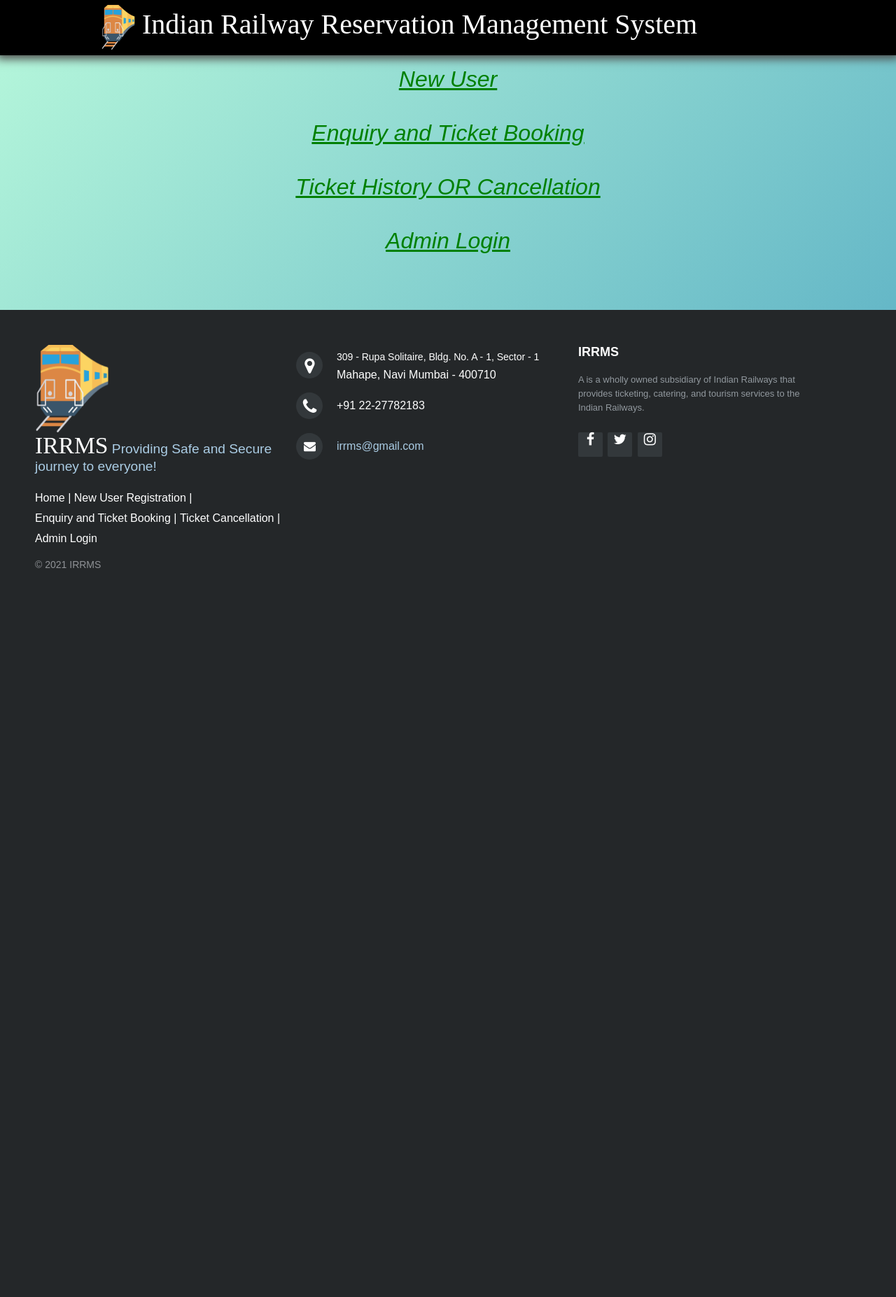
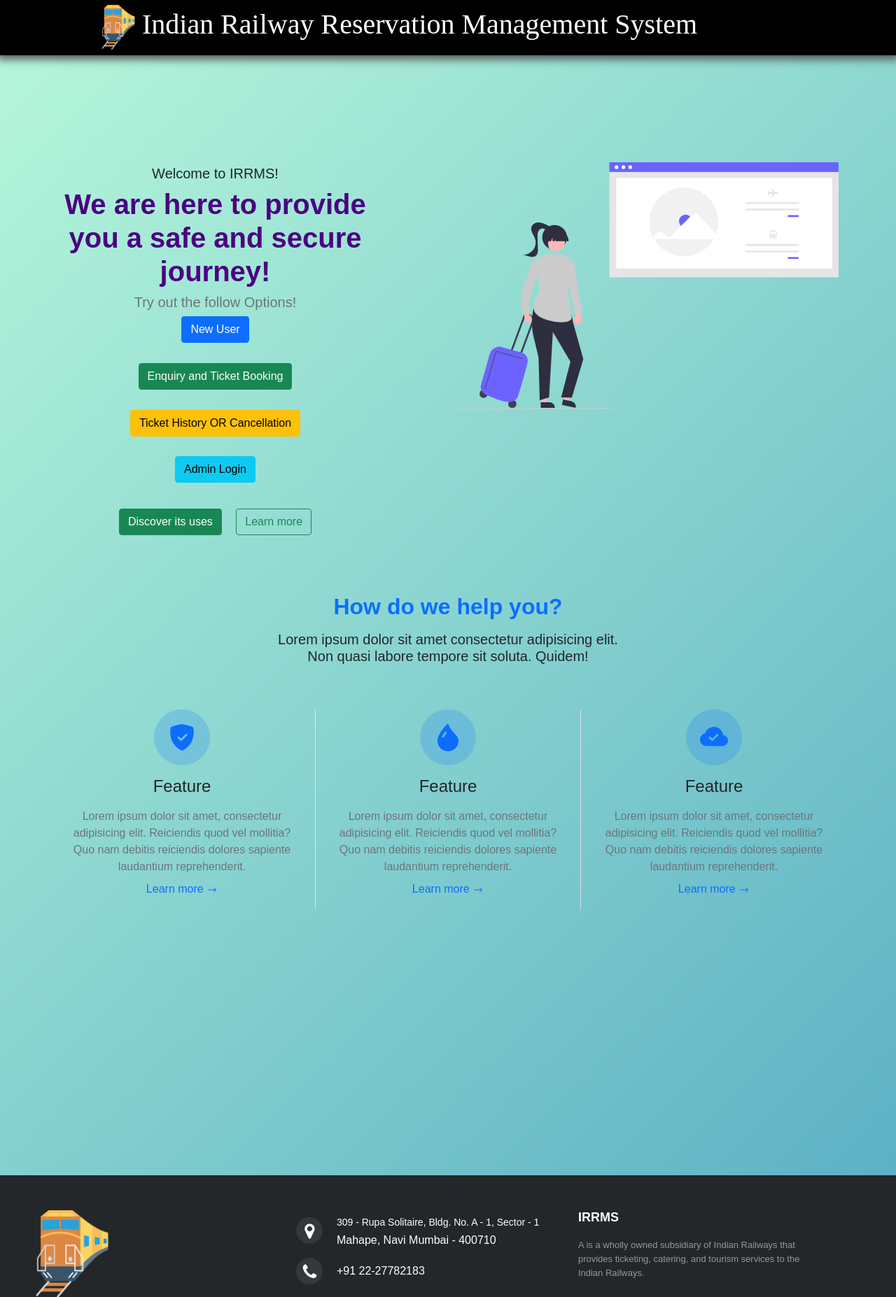
Before and after one commit to AlacritousCreature/Railway_Reservation_Mangement_System, a PHP site: page /railway/ in a window 1280 px wide. Shown: the top 1854 px of the page at 70% size. Before the commit the page ends 812 px from the top, so only its background shows below. Run offline with PHP 8.4, Linux system fonts and the light colour scheme; some libraries are stand-ins or nearby versions; some web fonts are replaced.

Commit message:
quitesome decoration done(hairs colored)

```diff
--- a/railway/admin_login_1.php
+++ b/railway/admin_login_1.php
@@ -24,8 +24,7 @@
 
 <body style="background-image: linear-gradient(-225deg, #B7F8DB 0%, #50A7C2 100%);">
     <div id="navid"></div>
-
-
+    <div class="container" style="padding-top:10rem;">
         <div align="center">
             <?php
 
@@ -37,6 +36,9 @@
 
             ?>
             <br><a href="index.htm">Go to Home Page!!! </a> You'll be Logged Out!!!
+
+
+        </div>
     </div>
     <div id="footid"></div>
 </body>
--- a/railway/cancel.php
+++ b/railway/cancel.php
@@ -24,6 +24,7 @@
 
 <body style="background-image: linear-gradient(-225deg, #B7F8DB 0%, #50A7C2 100%);">
     <div id="navid"></div>
+    <div class="container" style="padding-top:10rem;">
         <?php
 
         session_start();
@@ -37,7 +38,7 @@
         $sql = " UPDATE resv SET status ='CANCELLED' WHERE resv.pnr='" . $pnr . "' AND resv.id='" . $uid . "' ";
 
         if ($conn->query($sql) === TRUE) {
-        echo "Cancellation Successful!!!";
+            echo "<h4>Cancellation Successful!!!</h4>";
         } else {
             echo "<br><br>Error:" . $conn->error;
         }
@@ -46,6 +47,7 @@
 
         $conn->close();
         ?>
+    </div>
     <div id="footid"></div>
 </body>
 
--- a/railway/index.htm
+++ b/railway/index.htm
@@ -42,15 +42,193 @@
 
 <body style="background-image: linear-gradient(-225deg, #B7F8DB 0%, #50A7C2 100%);">
     <div id="navid"></div>
-    <div align="CENTER">
-        <h1 style="color: red;">RAILWAY RESERVATION SYSTEM</h1>
-        <div>
-            <h2 style="font-style: italic;"><br><a href="new_user_form.html">New User </a><br>
-                <br><a href="enquiry.php">Enquiry and Ticket Booking </a><br>
-                <br><a href="user_login.htm">Ticket History OR Cancellation </a><br>
-                <br><a href="admin_login.php">Admin Login </a><br></h2>
+    <section class="h-100" style="padding-top:1rem;">
+        <div class="position-absolute h-100 w-100" style="
+            z-index: -1;
+            background-repeat: no-repeat;
+            background-attachment: fixed;
+            background-size: cover;
+            background-position: center;
+        "></div>
+        <div class="container h-100 py-5">
+            <div class="row h-100 justify-content-between align-items-center">
+                <div class="col-lg-5 h-50">
+                    <div class="d-flex flex-column h-100 justify-content-between text-center text-lg-left">
+                        <h5 style="font-weight-bold">Welcome to IRRMS!</h5>
+                        <h1 class="font-weight-bold" style="color:indigo;">
+                            We are here to provide you a safe and secure journey!
+                        </h1>
+                        <h5 class="text-muted font-weight-normal">
+                            Try out the follow Options!
+                        </h5>
+                        <h4>
+                            <a href="new_user_form.html"><button type="button" class="btn btn-primary" >New User</button></a>
+                            <br><br>
+                            <a href="enquiry.php"><button type="button" class="btn btn-success" >Enquiry and Ticket Booking</button></a>
+                            <br><br>
+                            <a href="user_login.htm"><button type="button" class="btn btn-warning" >Ticket History OR Cancellation </button></a>
+                            <br><br>
+                            <a href="admin_login.php"><button type="button" class="btn btn-info" >Admin Login</button></a>
+                            <br><br>
+                        </h4>
+                        <div class="padding-top:5rem;">
+                            <div class="btn btn btn-success">
+                                Discover its uses
+                            </div>
+                            <div class="btn btn ml-3 btn-outline-success">
+                                Learn more
+                            </div>
+                        </div>
+                    </div>
+                </div>
+                <div class="col-lg-6 mt-4 mt-lg-0">
+                    <img src="public/assets/travel.svg" class="h-100 w-100" alt="">
+                </div>
+            </div>
         </div>
-    </div>
+    </section>
+
+
+
+
+    <section class="h-100" syle="padding-top:3rem;">
+        <div class="container py-5">
+            <div class="d-flex flex-column justify-content-center align-items-center text-center">
+                <div class="col-sm-6">
+                    <h2 class="font-weight-bold text-primary">
+                        How do we help you?
+                    </h2>
+                    <h5 class="font-weight-normal mt-3 mb-5">
+                        Lorem ipsum dolor sit amet consectetur adipisicing elit. Non quasi labore tempore sit soluta. Quidem!
+                    </h5>
+                </div>
+                <div class="my-3">
+                    <div class="row">
+                        <div class="col-md-4">
+                            <div class="d-flex flex-column justify-content-around align-items-center rounded p-3">
+                                <span class="mb-3 p-4 text-primary" style="position: relative">
+                                    <div class="position-absolute rounded-pill bg-primary" style="
+                                            opacity: 0.2;
+                                            width: 5em;
+                                            height: 5em;
+                                            transform: translate(
+                                                -50%,
+                                                -50%
+                                            );
+                                        "></div>
+                                    <div class="position-absolute" style="
+                                            width: 2.5em;
+                                            height: 2.5em;
+                                            transform: translate(
+                                                -50%,
+                                                -50%
+                                            );
+                                        ">
+                                        <svg width="100%" height="100%" viewBox="0 0 16 16" class="bi bi-cloud-check-fill" fill="currentColor" xmlns="http://www.w3.org/2000/svg">
+                                            <path fill-rule="evenodd" d="M8 .5c-.662 0-1.77.249-2.813.525a61.11 61.11 0 0 0-2.772.815 1.454 1.454 0 0 0-1.003 1.184c-.573 4.197.756 7.307 2.368 9.365a11.192 11.192 0 0 0 2.417 2.3c.371.256.715.451 1.007.586.27.124.558.225.796.225s.527-.101.796-.225c.292-.135.636-.33 1.007-.586a11.191 11.191 0 0 0 2.418-2.3c1.611-2.058 2.94-5.168 2.367-9.365a1.454 1.454 0 0 0-1.003-1.184 61.09 61.09 0 0 0-2.772-.815C9.77.749 8.663.5 8 .5zm2.854 6.354a.5.5 0 0 0-.708-.708L7.5 8.793 6.354 7.646a.5.5 0 1 0-.708.708l1.5 1.5a.5.5 0 0 0 .708 0l3-3z"></path>
+                                        </svg>
+                                    </div>
+                                </span>
+                                <h4 class="mt-3">Feature</h4>
+                                <div class="text-muted my-2">
+                                    Lorem ipsum dolor sit amet, consectetur adipisicing elit. Reiciendis quod vel mollitia? Quo nam debitis reiciendis dolores sapiente laudantium reprehenderit.
+                                </div>
+                                <a href="#" class="link-primary" style="text-decoration: none">
+                                    <span class="text-primary">
+                                        Learn more
+                                        <svg width="1em" height="1em" viewBox="0 0 16 16" class="bi bi-arrow-right" fill="currentColor" xmlns="http://www.w3.org/2000/svg">
+                                            <path fill-rule="evenodd" d="M10.146 4.646a.5.5 0 0 1 .708 0l3 3a.5.5 0 0 1 0 .708l-3 3a.5.5 0 0 1-.708-.708L12.793 8l-2.647-2.646a.5.5 0 0 1 0-.708z"></path>
+                                            <path fill-rule="evenodd" d="M2 8a.5.5 0 0 1 .5-.5H13a.5.5 0 0 1 0 1H2.5A.5.5 0 0 1 2 8z"></path>
+                                        </svg>
+                                    </span>
+                                </a>
+                            </div>
+                        </div>
+                        <div class="col-md-4 border-right border-left">
+                            <div class="d-flex flex-column justify-content-around align-items-center rounded p-3">
+                                <span class="mb-3 p-4 text-primary" style="position: relative">
+                                    <div class="position-absolute rounded-pill bg-primary" style="
+                                            opacity: 0.2;
+                                            width: 5em;
+                                            height: 5em;
+                                            transform: translate(
+                                                -50%,
+                                                -50%
+                                            );
+                                        "></div>
+                                    <div class="position-absolute" style="
+                                            width: 2.5em;
+                                            height: 2.5em;
+                                            transform: translate(
+                                                -50%,
+                                                -50%
+                                            );
+                                        ">
+                                        <svg width="100%" height="100%" viewBox="0 0 16 16" class="bi bi-cloud-check-fill" fill="currentColor" xmlns="http://www.w3.org/2000/svg">
+                                            <path fill-rule="evenodd" d="M8 16a6 6 0 0 0 6-6c0-1.655-1.122-2.904-2.432-4.362C10.254 4.176 8.75 2.503 8 0c0 0-6 5.686-6 10a6 6 0 0 0 6 6zM6.646 4.646c-.376.377-1.272 1.489-2.093 3.13l.894.448c.78-1.559 1.616-2.58 1.907-2.87l-.708-.708z"></path>
+                                        </svg>
+                                    </div>
+                                </span>
+                                <h4 class="mt-3">Feature</h4>
+                                <div class="text-muted my-2">
+                                    Lorem ipsum dolor sit amet, consectetur adipisicing elit. Reiciendis quod vel mollitia? Quo nam debitis reiciendis dolores sapiente laudantium reprehenderit.
+                                </div>
+                                <a href="#" class="link-primary" style="text-decoration: none">
+                                    <span class="text-primary">
+                                        Learn more
+                                        <svg width="1em" height="1em" viewBox="0 0 16 16" class="bi bi-arrow-right" fill="currentColor" xmlns="http://www.w3.org/2000/svg">
+                                            <path fill-rule="evenodd" d="M10.146 4.646a.5.5 0 0 1 .708 0l3 3a.5.5 0 0 1 0 .708l-3 3a.5.5 0 0 1-.708-.708L12.793 8l-2.647-2.646a.5.5 0 0 1 0-.708z"></path>
+                                            <path fill-rule="evenodd" d="M2 8a.5.5 0 0 1 .5-.5H13a.5.5 0 0 1 0 1H2.5A.5.5 0 0 1 2 8z"></path>
+                                        </svg>
+                                    </span>
+                                </a>
+                            </div>
+                        </div>
+                        <div class="col-md-4">
+                            <div class="d-flex flex-column justify-content-around align-items-center rounded p-3">
+                                <span class="mb-3 p-4 text-primary" style="position: relative">
+                                    <div class="position-absolute rounded-pill bg-primary" style="
+                                            opacity: 0.2;
+                                            width: 5em;
+                                            height: 5em;
+                                            transform: translate(
+                                                -50%,
+                                                -50%
+                                            );
+                                        "></div>
+                                    <div class="position-absolute" style="
+                                            width: 2.5em;
+                                            height: 2.5em;
+                                            transform: translate(
+                                                -50%,
+                                                -50%
+                                            );
+                                        ">
+                                        <svg width="100%" height="100%" viewBox="0 0 16 16" class="bi bi-cloud-check-fill" fill="currentColor" xmlns="http://www.w3.org/2000/svg">
+                                            <path fill-rule="evenodd" d="M8 2a5.53 5.53 0 0 0-3.594 1.342c-.766.66-1.321 1.52-1.464 2.383C1.266 6.095 0 7.555 0 9.318 0 11.366 1.708 13 3.781 13h8.906C14.502 13 16 11.57 16 9.773c0-1.636-1.242-2.969-2.834-3.194C12.923 3.999 10.69 2 8 2zm2.354 4.854a.5.5 0 0 0-.708-.708L7 8.793 5.854 7.646a.5.5 0 1 0-.708.708l1.5 1.5a.5.5 0 0 0 .708 0l3-3z"></path>
+                                        </svg>
+                                    </div>
+                                </span>
+                                <h4 class="mt-3">Feature</h4>
+                                <div class="text-muted my-2">
+                                    Lorem ipsum dolor sit amet, consectetur adipisicing elit. Reiciendis quod vel mollitia? Quo nam debitis reiciendis dolores sapiente laudantium reprehenderit.
+                                </div>
+                                <a href="#" class="link-primary" style="text-decoration: none">
+                                    <span class="text-primary">
+                                        Learn more
+                                        <svg width="1em" height="1em" viewBox="0 0 16 16" class="bi bi-arrow-right" fill="currentColor" xmlns="http://www.w3.org/2000/svg">
+                                            <path fill-rule="evenodd" d="M10.146 4.646a.5.5 0 0 1 .708 0l3 3a.5.5 0 0 1 0 .708l-3 3a.5.5 0 0 1-.708-.708L12.793 8l-2.647-2.646a.5.5 0 0 1 0-.708z"></path>
+                                            <path fill-rule="evenodd" d="M2 8a.5.5 0 0 1 .5-.5H13a.5.5 0 0 1 0 1H2.5A.5.5 0 0 1 2 8z"></path>
+                                        </svg>
+                                    </span>
+                                </a>
+                            </div>
+                        </div>
+                    </div>
+                </div>
+            </div>
+        </div>
+    </section>
     <div id="footid"></div>
 </body>
 
--- a/railway/new_png.php
+++ b/railway/new_png.php
@@ -24,7 +24,7 @@
 
 <body style="background-image: linear-gradient(-225deg, #B7F8DB 0%, #50A7C2 100%);">
   <div id="navid"></div>
-
+  <div class="container" style="padding-top:10rem;">
     <?php
 
     session_start();
@@ -68,7 +68,7 @@
       die();
     }
 
-  echo "Total fare is Rs." . $tempfare . "/-";
+    echo "<h3>Total fare is Rs." . $tempfare . "/-</h3>";
 
     $sql = "INSERT INTO resv(id,trainno,sp,dp,doj,tfare,class,nos) VALUES ('" . $_SESSION["id"] . "','" . $_SESSION["tno"] . "','" . $_SESSION["sp"] . "','" . $_SESSION["dp"] . "','" . $_SESSION["doj"] . "','" . $tempfare . "','" . $_SESSION["class"] . "','" . $_SESSION["nos"] . "' )";
 
@@ -115,6 +115,7 @@
 
     $conn->close();
     ?>
+  </div>
   <div id="footid"></div>
 </body>
 
--- a/railway/user_login.php
+++ b/railway/user_login.php
@@ -24,6 +24,7 @@
 
 <body style="background-image: linear-gradient(-225deg, #B7F8DB 0%, #50A7C2 100%);">
     <div id="navid"></div>
+    <div class="container" style="padding-top:10rem;">
         <?php
 
         session_start();
@@ -76,7 +77,7 @@
 
         <form action="cancel.php" method="post">
             Enter PNR for Cancellation: <input type="text" name="cancpnr" required><br><br>
-        <input type="submit" value="Cancel"><br><br>
+            <input type="submit" value="Cancel" type="button" class="btn btn-danger"><br><br>
         </form>
         <?php
 
@@ -85,6 +86,7 @@
         $conn->close();
 
         ?>
+    </div>
     <div id="footid"></div>
 </body>
 
```
Also changed, not shown: railway/admin_login.htm (+10 -8 lines), railway/admin_login.php (+12 -8 lines), railway/enquiry.php (+5 -3 lines), railway/enquiry_result.php (+8 -5 lines), railway/new_user_form.html (+5 -5 lines), railway/new_user_form.php (+4 -3 lines), railway/resvn.php (+9 -7 lines), railway/user_login.htm (+9 -7 lines), railway/public/assets/travel.svg (added), railway/public/assets/undraw_Location_search_re_ttoj.svg (added), railway/public/assets/undraw_Map_dark_re_36sy.svg (added), railway/public/assets/undraw_Travel_mode_re_2lxo.svg (added), railway/public/assets/undraw_Traveling_re_weve.svg (added), railway/public/assets/undraw_adventure_map_hnin.svg (added). Lines whose indentation alone changed are shown as unchanged.
